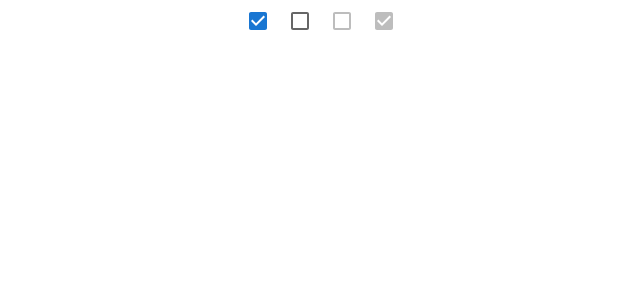
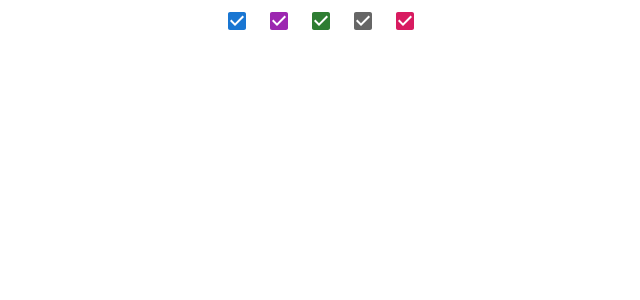
Before and after one commit to sinhasudhanshu/My-React-App, a React (Create React App) app: page / in a window 1280 px wide. Shown: the top 300 px of the page, without its empty margins (319-959 px from the left). Built offline with nearby package versions, Linux system fonts and the light colour scheme.

Commit message:
check box color

```diff
--- a/src/App.js
+++ b/src/App.js
@@ -1,6 +1,7 @@
 import logo from './logo.svg';
 import './App.css';
-import MyCheckbox from './components/MyCheckbox';
+//import MyCheckbox from './components/MyCheckbox';
+import MyCheckboxColor from './components/MyCheckboxColor';
 //import MyButtons from './components/MyButtons';
 //import MyButtonsGroup from './components/MyButtonsGroup';
 
@@ -8,7 +9,7 @@ function App() {
     return (<div>
 
         <center>
-       <MyCheckbox/>
+       <MyCheckboxColor/>
 
         </center>
 
--- /dev/null
+++ b/src/components/MyCheckboxColor.js
@@ -0,0 +1,31 @@
+import * as React from 'react';
+import Checkbox from '@mui/material/Checkbox';
+import { pink } from '@mui/material/colors';
+
+const label = { inputProps: { 'aria-label': 'Checkbox demo' } };
+
+function MyCheckboxColor() {
+
+    return (
+
+        <div>
+            <Checkbox {...label} defaultChecked />
+            <Checkbox {...label} defaultChecked color="secondary" />
+            <Checkbox {...label} defaultChecked color="success" />
+            <Checkbox {...label} defaultChecked color="default" />
+            <Checkbox
+                {...label}
+                defaultChecked
+                sx={{
+                    color: pink[800],
+                    '&.Mui-checked': {
+                        color: pink[600],
+                    },
+                }}
+            />
+
+        </div>
+    );
+}
+
+export default MyCheckboxColor;
```
